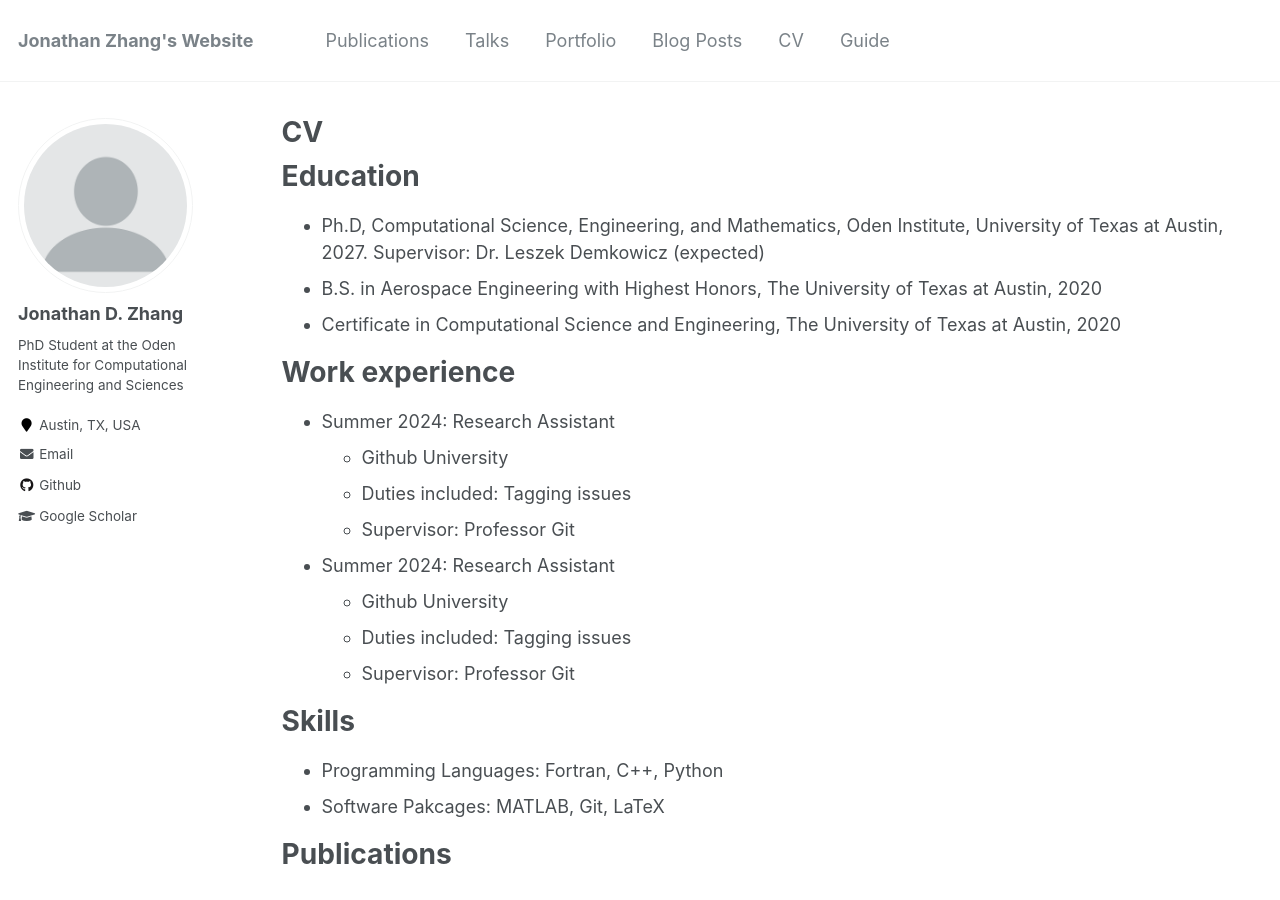
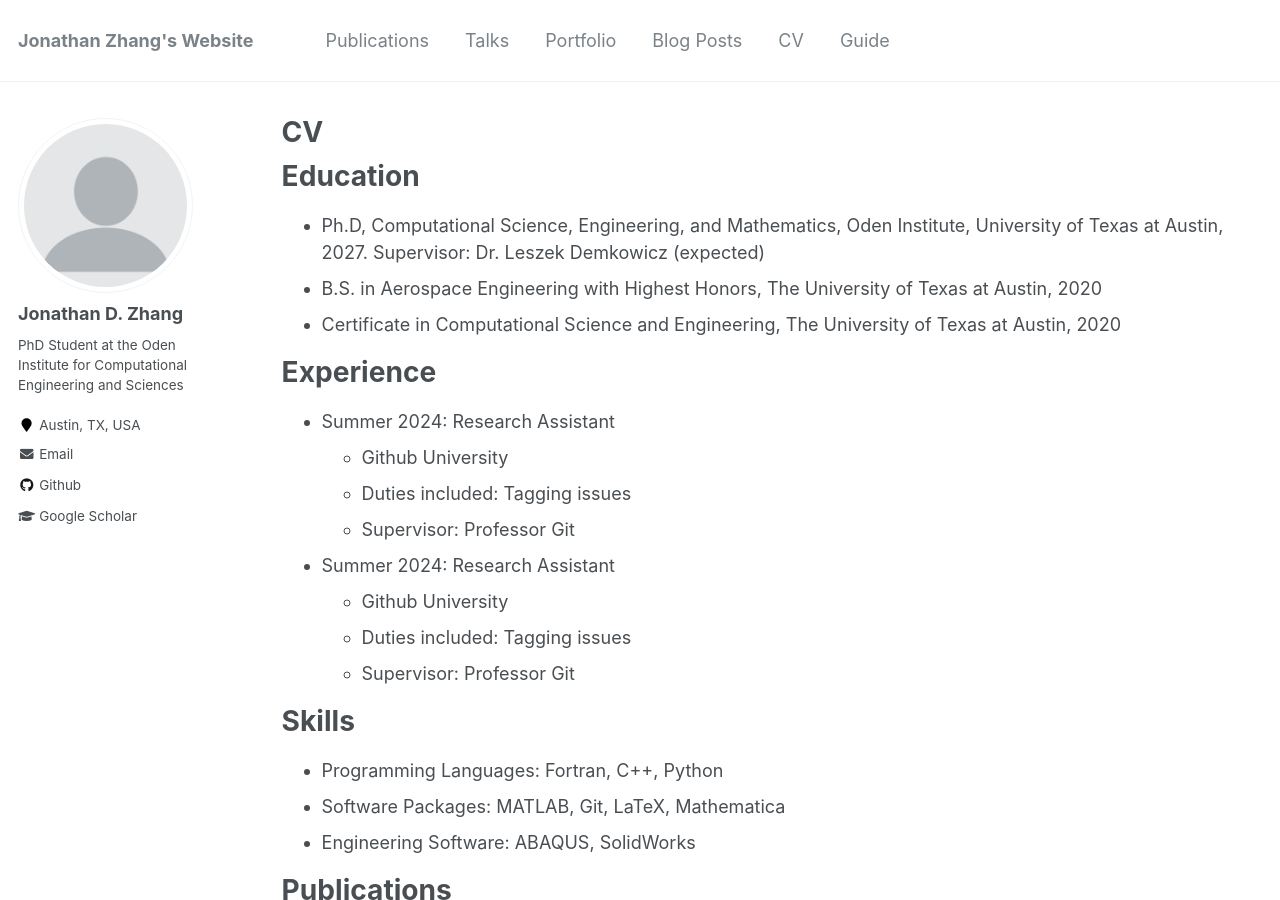
Before and after one commit to jdz357/jdz357.github.io, a Jekyll site: the page built from _pages/cv.md, in a window 1280 px wide and 900 px high. Built offline with Jekyll 4.4.1, drawn with Linux system fonts in a browser that asks for light colours.

Commit message:
Update cv.md

```diff
--- a/_pages/cv.md
+++ b/_pages/cv.md
@@ -16,7 +16,7 @@ Education
 * Certificate in Computational Science and Engineering, The University of Texas at Austin, 2020
 
 
-Work experience
+Experience
 ======
 * Summer 2024: Research Assistant
   * Github University
@@ -31,7 +31,8 @@ Work experience
 Skills
 ======
 * Programming Languages: Fortran, C++, Python
-* Software Pakcages: MATLAB, Git, LaTeX
+* Software Packages: MATLAB, Git, LaTeX, Mathematica
+* Engineering Software: ABAQUS, SolidWorks
 
 
 Publications
```
